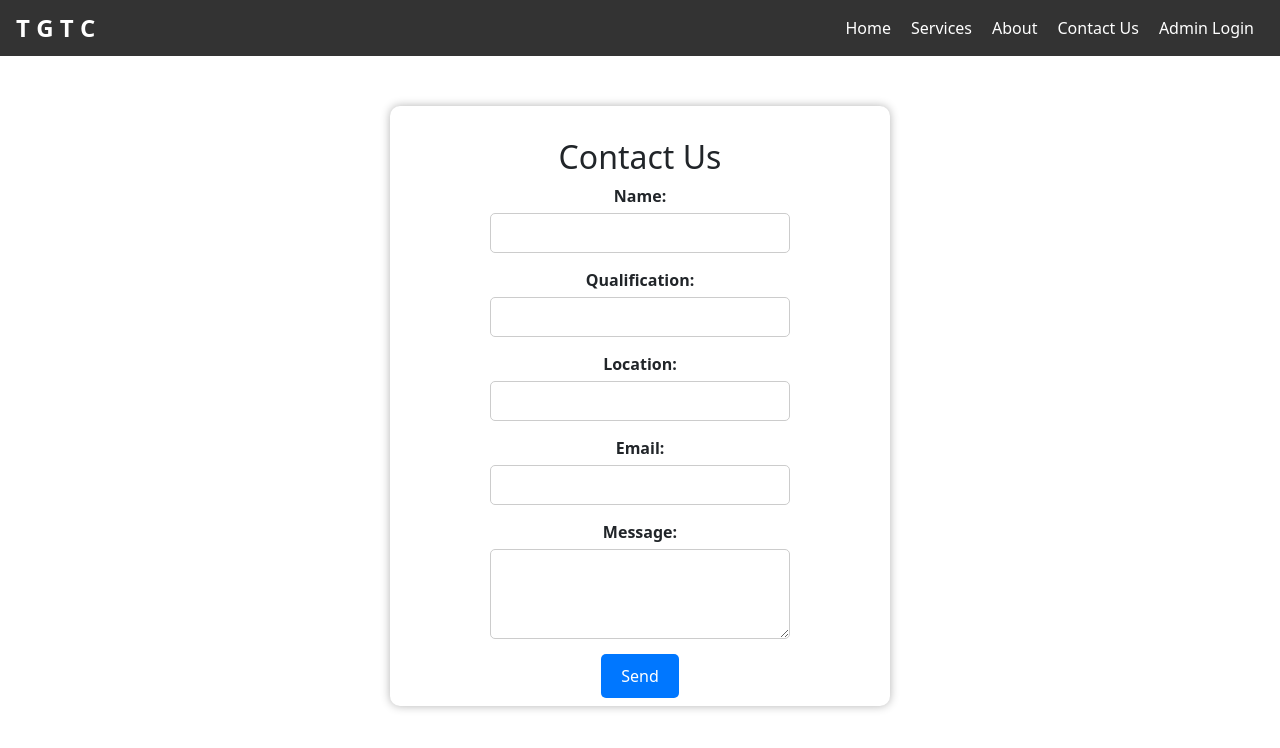
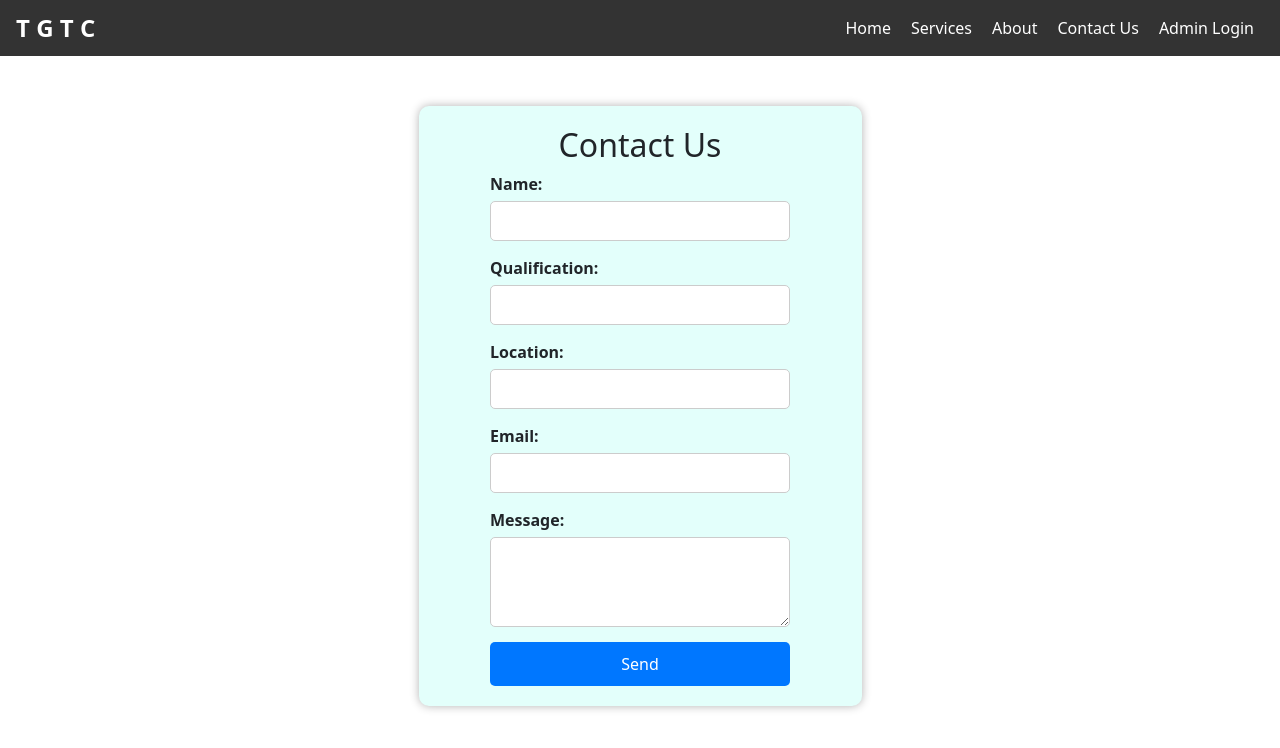
Before and after one commit to tgtcenter/tgtc, a React (Create React App) app: page /contact in a window 1280 px wide. Shown: the top 748 px of the page. Built offline with nearby package versions, Linux system fonts and the light colour scheme.

Commit message:
change in ui

```diff
--- a/src/css/AdminLogin.css
+++ b/src/css/AdminLogin.css
@@ -5,8 +5,8 @@
     margin: 50px auto;
     padding: 20px;
     width: 90%;
-    max-width: 500px;
-    background-color: #fff;
+    max-width: 443px;
+    background-color: #e3fffb;
     border-radius: 10px;
     box-shadow: 0 0 10px rgba(0, 0, 0, 0.3);
 }
--- a/src/css/Contact.css
+++ b/src/css/Contact.css
@@ -4,25 +4,14 @@
     flex-direction: column;
     align-items: center;
     margin: 50px auto;
-    padding: 20px;
-    width: 90%;
+    justify-content: center;
+    width: 80%;
     max-height: 600px;
-    max-width: 500px;
-    background-color: #fff;
+    max-width: 443px;
+    padding: 10px;
+    background-color: #e3fffb;
     border-radius: 10px;
     box-shadow: 0 0 10px rgba(0, 0, 0, 0.3);
-}
-
-/* .contact-header {
-    font-size: 1rem;
-    margin-bottom: 20px;
-} */
-
-.contact-form {
-    display: flex;
-    flex-direction: column;
-    align-items: center;
-    width: 80%;
 }
 
 .contact-label {
--- a/src/css/StudentForm.css
+++ b/src/css/StudentForm.css
@@ -15,7 +15,6 @@ img {
 form {
     display: flex;
     flex-direction: column;
-    align-items: center;
     width: 30%;
     max-width: 300px;
 }
```
